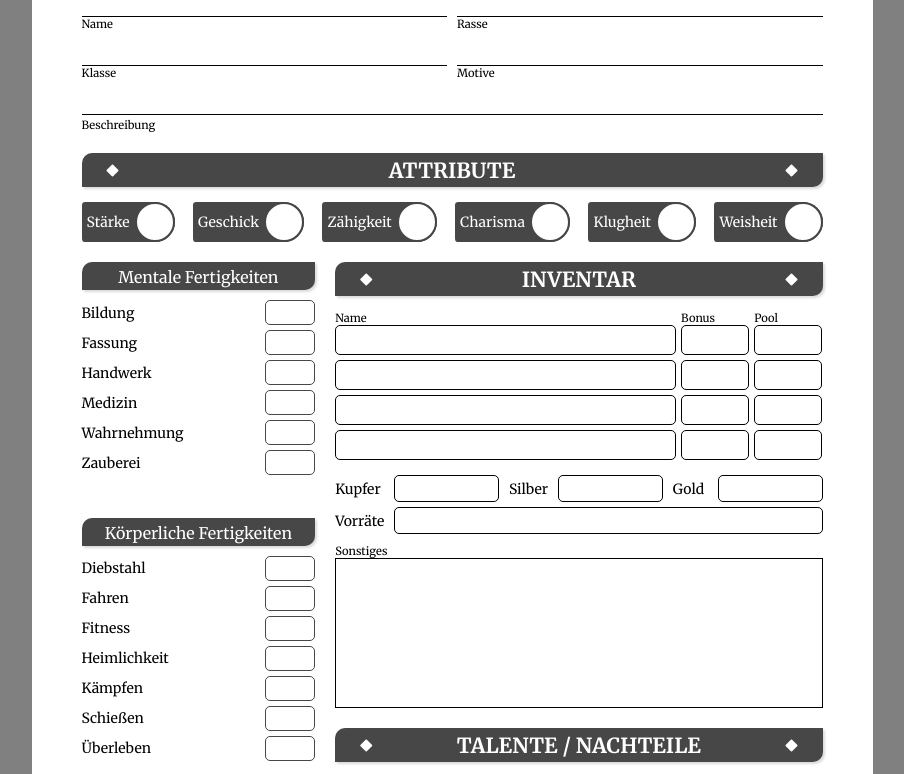
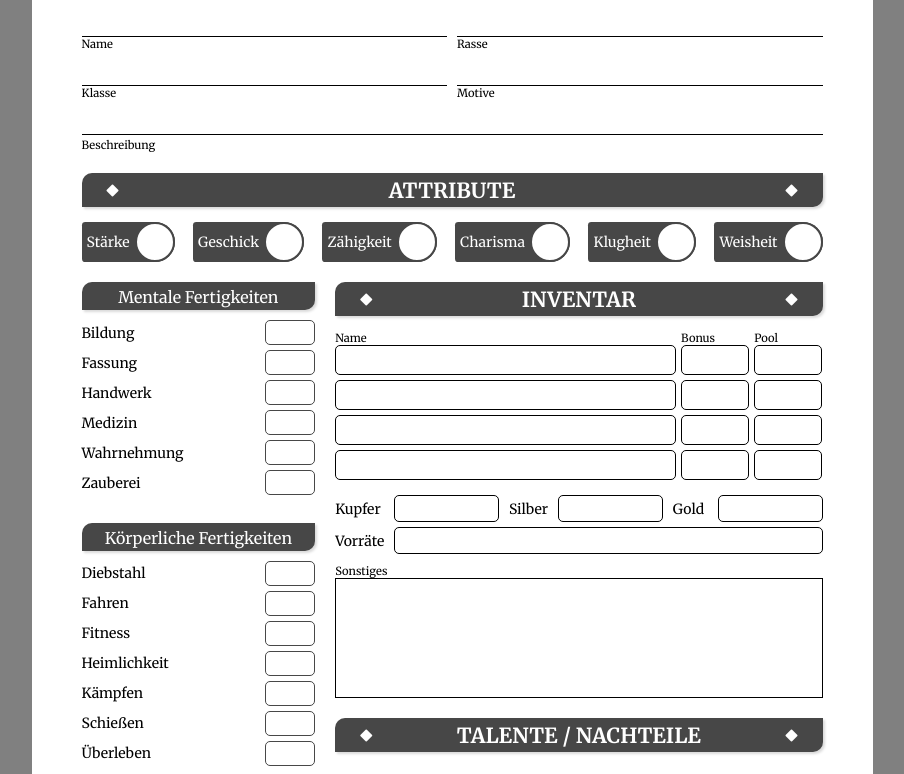
Before and after one commit to Paraldos/awheldenbogen, a website with bundled scripts: page index.html in a window 1280 px wide. Shown: the part 102-876 px from the top of the page, without its empty margins (188-1092 px from the left). Built offline with nearby package versions, Linux system fonts and the light colour scheme.

Commit message:
adjusted styling

```diff
--- a/styles/__styles.scss
+++ b/styles/__styles.scss
@@ -39,7 +39,7 @@ main {
   height: 1189px;
   width: 841px;
   margin: 0 auto;
-  padding: 30px 50px;
+  padding: 50px;
   background-color: var(--color__background);
 
   display: grid;
--- a/styles/_inventar.scss
+++ b/styles/_inventar.scss
@@ -28,7 +28,7 @@
   }
 
   &__sonstiges {
-    height: 150px;
+    height: 120px;
     border: 1px solid black;
   }
 
```
Also changed, not shown: styles.css.
